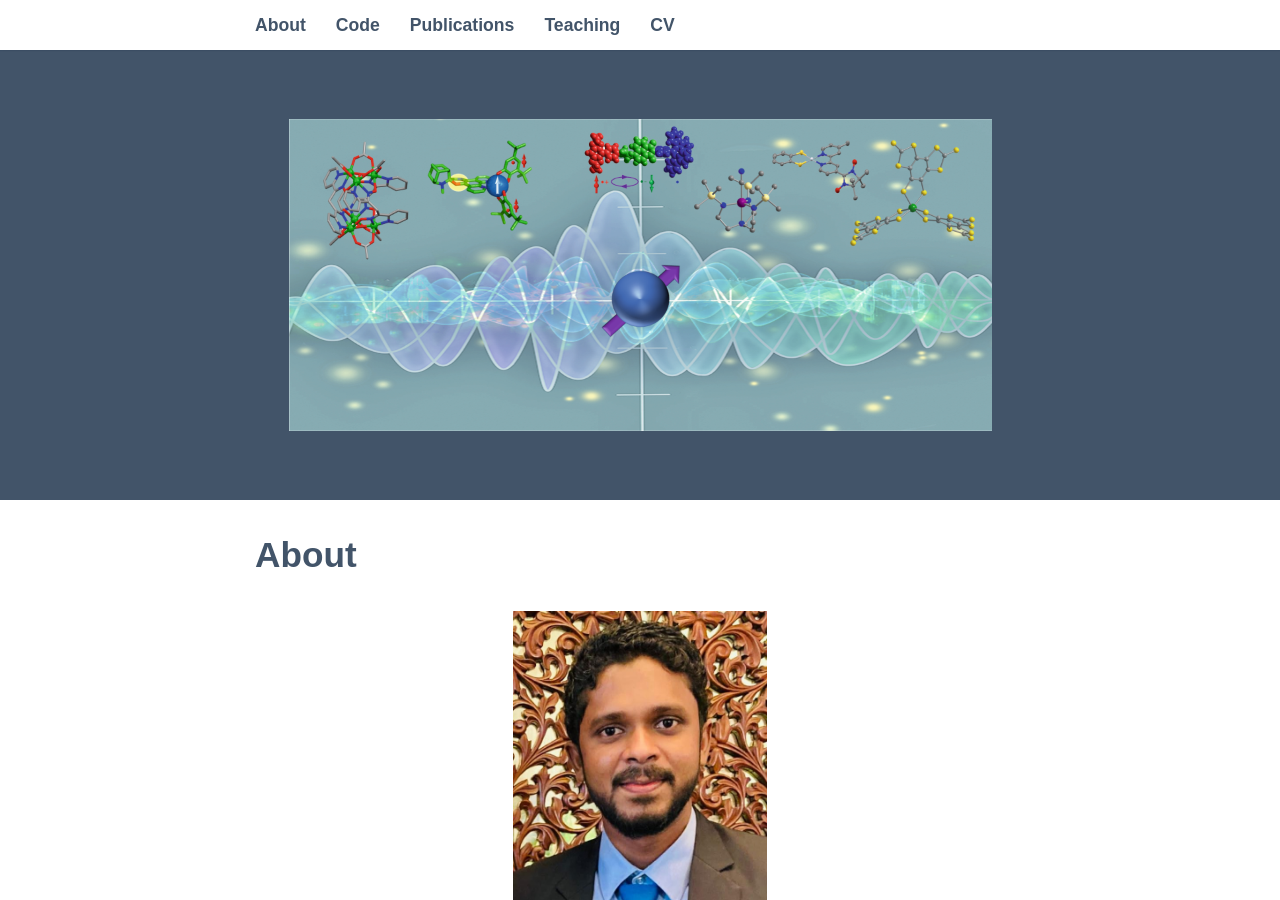
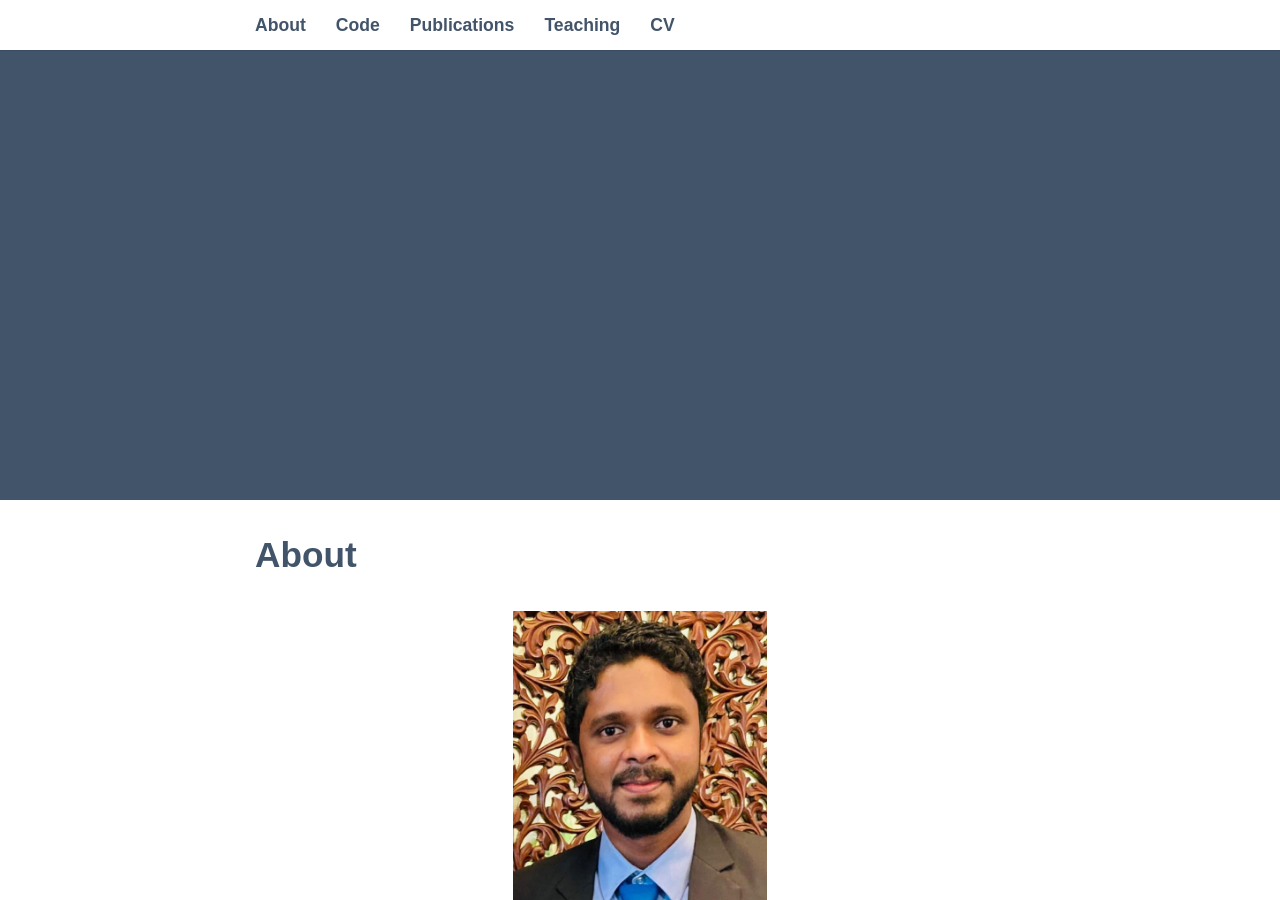
Before and after one commit to tsenapathi/tsenapathi.github.io, a Jekyll site: the page built from _pages/01_about.md, in a window 1280 px wide and 900 px high. Built offline with Jekyll 4.4.1, drawn with Linux system fonts in a browser that asks for light colours; some web fonts are replaced; a style sheet for code colours, icons or effects is not loaded.

Commit message:
Update _layout.scss
Signed-off-by: Tharindu Senapathi <tharindu.chem@gmail.com>

```diff
--- a/_sass/_layout.scss
+++ b/_sass/_layout.scss
@@ -128,13 +128,13 @@
 }
 
 .header-about {
-    background-image: url("../assets/img/compchem.png");
+    background-image: url("assets/img/compchem.png");
     background-position: center;
     background-repeat: no-repeat;
 }
 
 .header-research {
-    background-image: url("../assets/img/ocean3.png");
+    background-image: url("../assets/img/compchem.png");
     background-position: center;
     background-repeat: no-repeat;
 }
```
